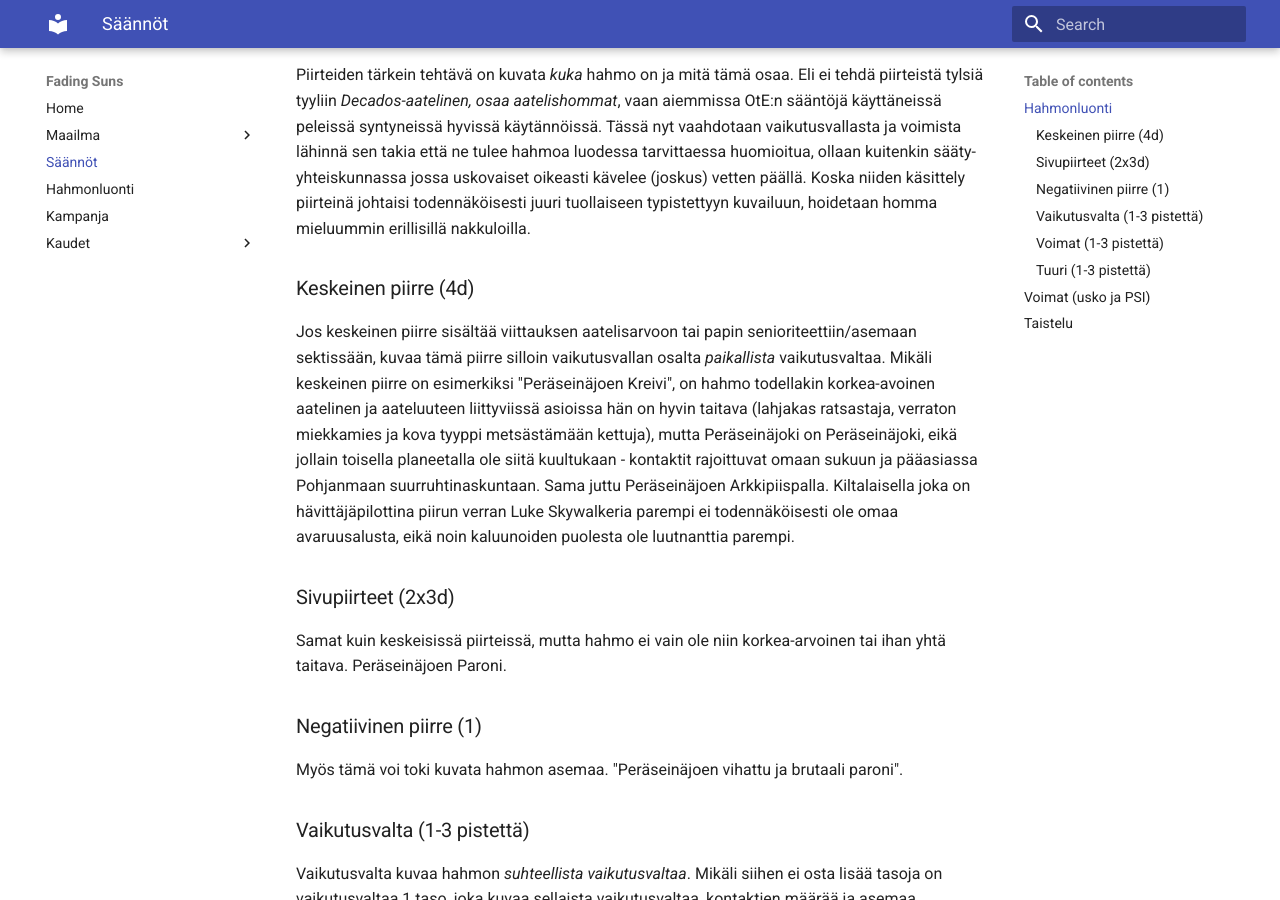
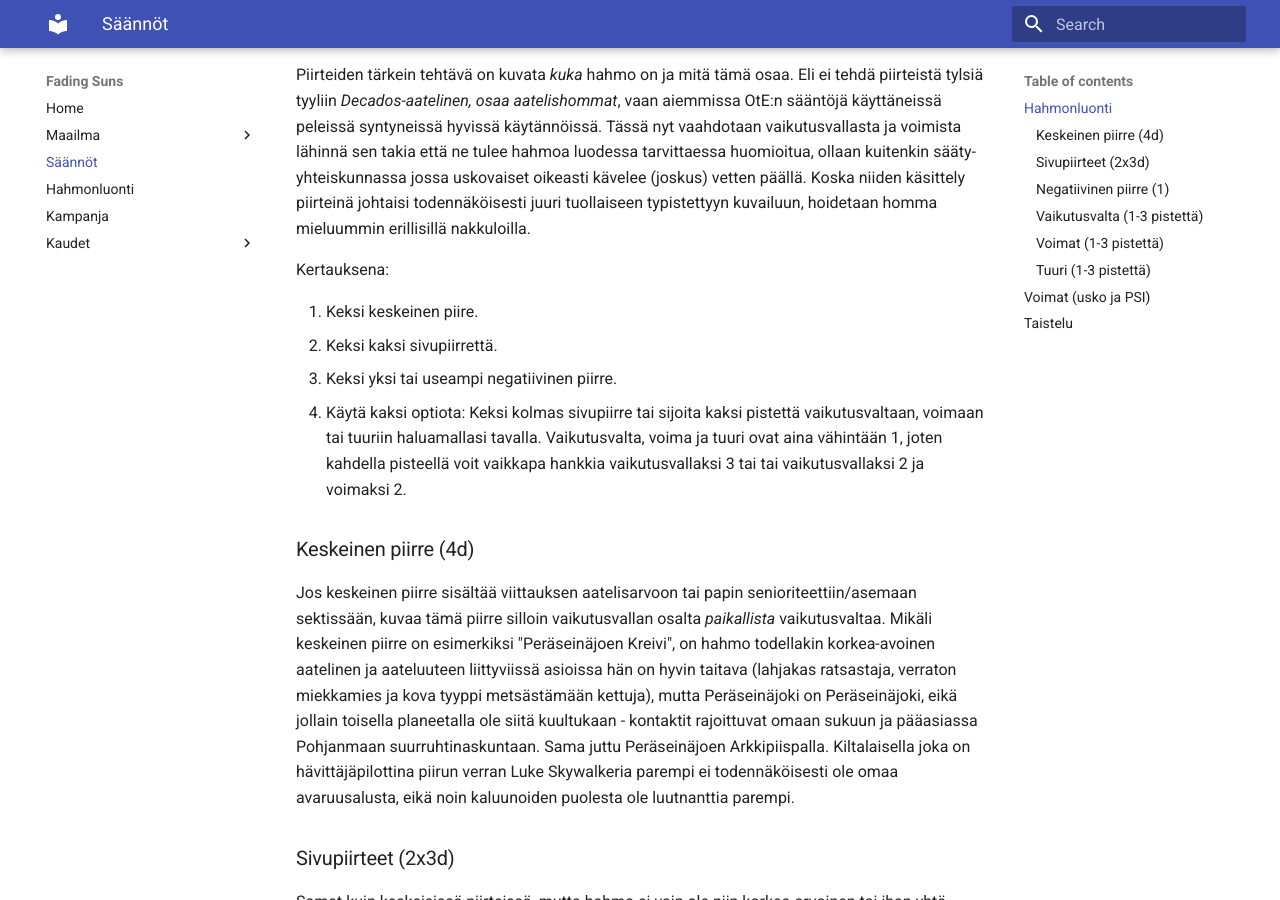
Before and after one commit to mertenator100/mertenator100.github.io, an MkDocs documentation site: the page built from docs/saannot.md, in a window 1280 px wide and 900 px high, scrolled down 549 px. Built offline with MkDocs 1.6.1 and Material for MkDocs 9.7.7, drawn with Linux system fonts in a browser that asks for light colours.

Commit message:
fix more rules

```diff
--- a/docs/saannot.md
+++ b/docs/saannot.md
@@ -9,6 +9,13 @@ Hahmoille valitaan yksi keskeinen piirre (central trait) ja kaksi sivupiirrettä
 Lisäksi perussäännöistä poiketen voit käyttää kaksi *optiota*, joilla voi ostaa tasoja vaikutusvallassa, voimassa tai tuurissa, tai sitten voit käyttää molemmat optiot ja ottaa hahmolle kolmannen sivupiirteen.
 
 Piirteiden tärkein tehtävä on kuvata *kuka* hahmo on ja mitä tämä osaa. Eli ei tehdä piirteistä tylsiä tyyliin *Decados-aatelinen, osaa aatelishommat*, vaan aiemmissa OtE:n sääntöjä käyttäneissä peleissä syntyneissä hyvissä käytännöissä. Tässä nyt vaahdotaan vaikutusvallasta ja voimista lähinnä sen takia että ne tulee hahmoa luodessa tarvittaessa huomioitua, ollaan kuitenkin sääty-yhteiskunnassa jossa uskovaiset oikeasti kävelee (joskus) vetten päällä. Koska niiden käsittely piirteinä johtaisi todennäköisesti juuri tuollaiseen typistettyyn kuvailuun, hoidetaan homma mieluummin erillisillä nakkuloilla.
+
+Kertauksena:
+
+1. Keksi keskeinen piire.
+2. Keksi kaksi sivupiirrettä.
+3. Keksi yksi tai useampi negatiivinen piirre.
+4. Käytä kaksi optiota: Keksi kolmas sivupiirre tai sijoita kaksi pistettä vaikutusvaltaan, voimaan tai tuuriin haluamallasi tavalla. Vaikutusvalta, voima ja tuuri ovat aina vähintään 1, joten kahdella pisteellä voit vaikkapa hankkia vaikutusvallaksi 3 tai tai vaikutusvallaksi 2 ja voimaksi 2.
 
 ### Keskeinen piirre  (4d)
 
```
